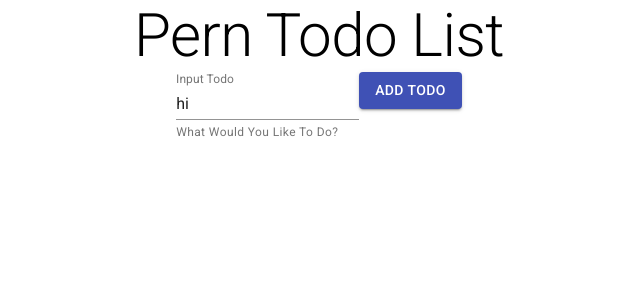
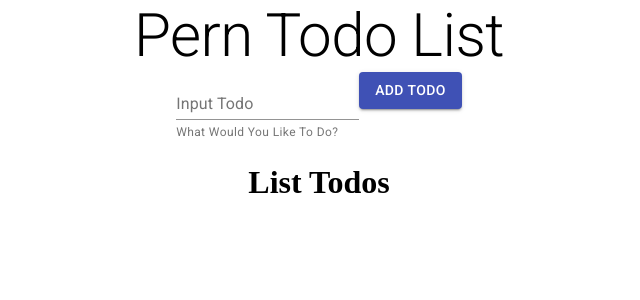
Before and after one commit to KyleMcKell/pern-todo-list, a React (Create React App) app in the folder client/: page / in a window 1280 px wide. Shown: the top 300 px of the page, without its empty margins (321-961 px from the left). Built offline with nearby package versions, Linux system fonts and the light colour scheme.

Commit message:
added an listtodos component and got rid of initial state in inputtodo

```diff
--- a/client/src/App.js
+++ b/client/src/App.js
@@ -2,6 +2,7 @@ import { Grid, makeStyles } from "@material-ui/core";
 import React from "react";
 import Header from "./components/Header";
 import InputTodo from "./components/InputTodo";
+import ListTodos from "./components/ListTodos";
 
 const useStyles = makeStyles((theme) => ({
 	root: {
@@ -21,6 +22,9 @@ function App() {
 			<Grid item>
 				<InputTodo />
 			</Grid>
+			<Grid item>
+				<ListTodos />
+			</Grid>
 		</Grid>
 	);
 }
--- a/client/src/components/InputTodo.js
+++ b/client/src/components/InputTodo.js
@@ -8,7 +8,7 @@ import {
 } from "@material-ui/core";
 
 export default function InputTodo() {
-	const [description, setDescription] = useState("hi");
+	const [description, setDescription] = useState("");
 
 	const handleChange = (e) => {
 		setDescription(e.target.value);
--- /dev/null
+++ b/client/src/components/ListTodos.js
@@ -0,0 +1,9 @@
+import React from "react";
+
+export default function ListTodos() {
+	return (
+		<div>
+			<h1>List Todos</h1>
+		</div>
+	);
+}
```
